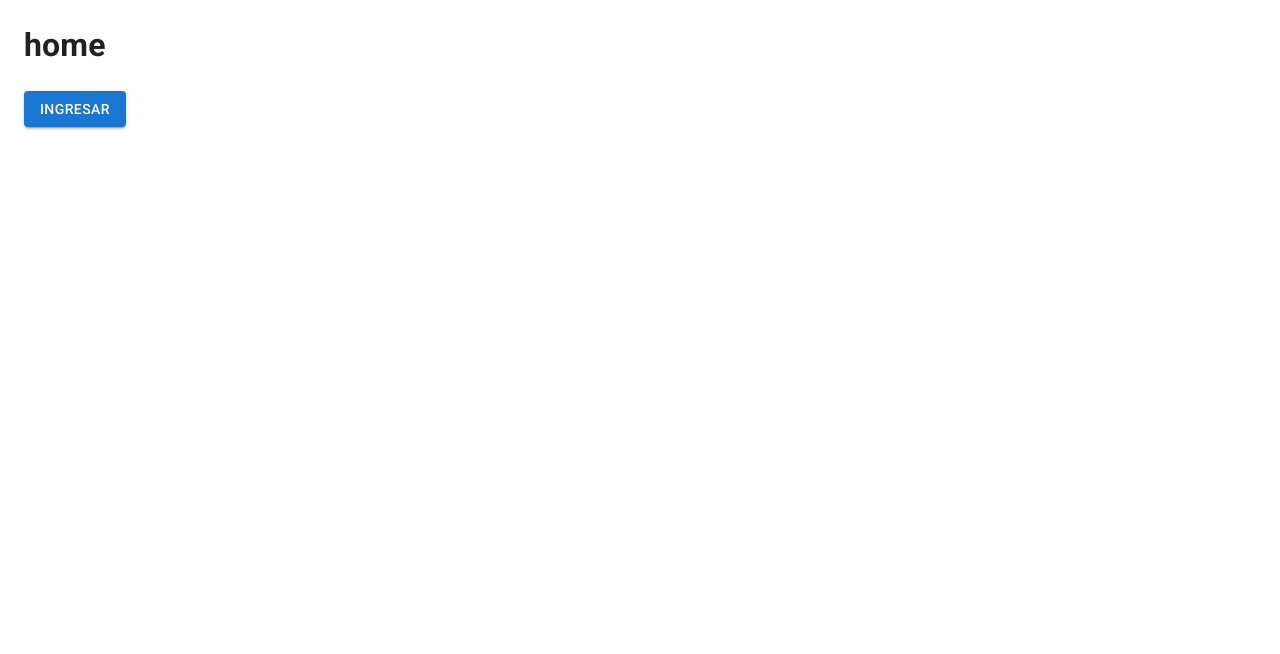
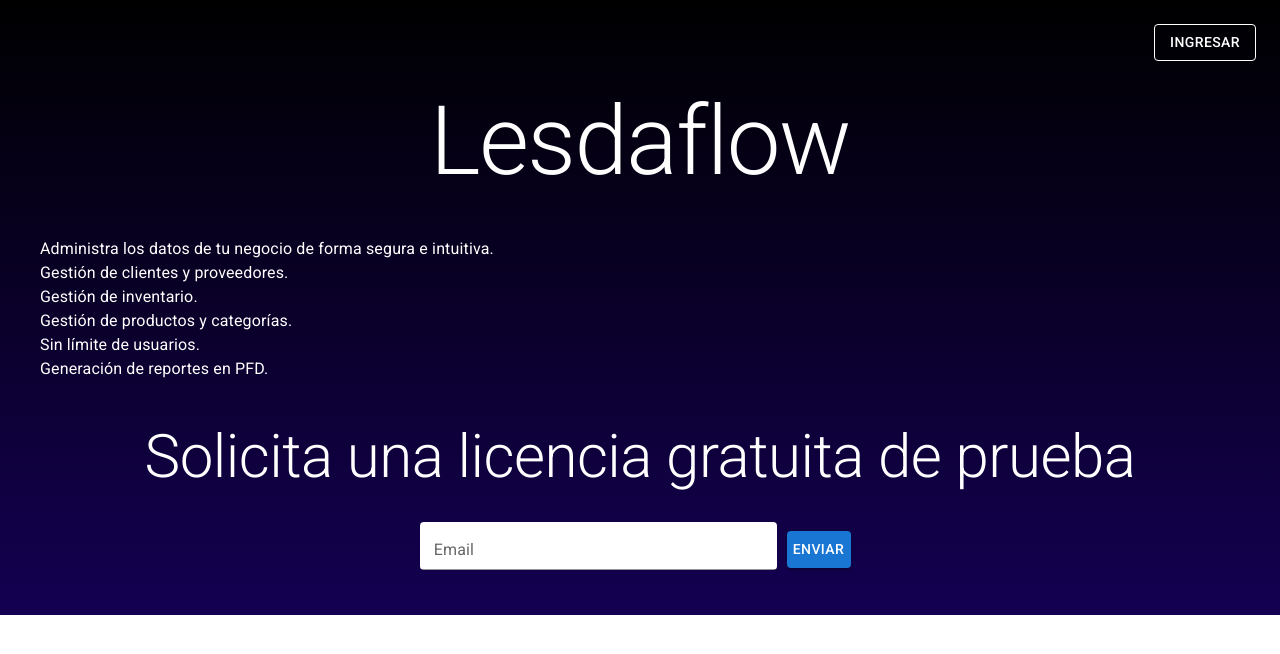
Before and after one commit to matias0303456/lesdaflow_client, a React (Vite) app: page / in a window 1280 px wide. Shown: the top 654 px of the page. Built offline with nearby package versions, Linux system fonts and the light colour scheme.

Commit message:
avances home

```diff
--- a/src/App.jsx
+++ b/src/App.jsx
@@ -1,5 +1,4 @@
 import { BrowserRouter, Routes, Route } from "react-router-dom"
-import { Container } from "@mui/material";
 import CssBaseline from '@mui/material/CssBaseline';
 
 import { MessageProvider } from "./providers/MessageProvider";
@@ -15,6 +14,7 @@ import { Clients } from './pages/Clients'
 import { Suppliers } from './pages/Suppliers'
 import { Categories } from './pages/Categories'
 import { Users } from './pages/Users'
+import { Reports } from "./pages/Reports";
 import { Profile } from "./pages/Profile";
 import { Error } from './pages/Error'
 
@@ -23,7 +23,6 @@ function App() {
     <MessageProvider>
       <AuthProvider>
         <CssBaseline />
-        <Container maxWidth="xl">
         <BrowserRouter>
           <Routes>
             <Route path="/" element={<Home />} />
@@ -36,11 +35,11 @@ function App() {
             <Route path="/proveedores" element={<Suppliers />} />
             <Route path="/categorias" element={<Categories />} />
             <Route path="/usuarios" element={<Users />} />
+            <Route path="/reportes" element={<Reports />} />
             <Route path="/perfil" element={<Profile />} />
             <Route path="*" element={<Error />} />
           </Routes>
         </BrowserRouter>
-        </Container>
       </AuthProvider>
     </MessageProvider>
   )
--- a/src/components/Layout.jsx
+++ b/src/components/Layout.jsx
@@ -180,7 +180,7 @@ export function Layout({ children, title }) {
                                 <MenuItem
                                     sx={{ display: 'flex', alignItems: 'center', gap: 1 }}
                                     onClick={() => {
-                                        navigate('/')
+                                        navigate('/login')
                                         setAuth(null)
                                         localStorage.removeItem('auth')
                                     }}>
--- a/src/hooks/useForm.jsx
+++ b/src/hooks/useForm.jsx
@@ -26,7 +26,7 @@ export function useForm({ defaultData, rules }) {
                 setDisabled(false)
                 flag = false
             }
-            if (rules[key]?.minLength && formData[key]?.length < rules[key]?.maxLength) {
+            if (rules[key]?.minLength && formData[key]?.length < rules[key]?.minLength) {
                 result[key] = { ...result[key], type: 'minLength' }
                 setDisabled(false)
                 flag = false
--- a/src/pages/Home.jsx
+++ b/src/pages/Home.jsx
@@ -1,8 +1,9 @@
 import { useContext, useEffect } from "react";
 import { useNavigate } from "react-router-dom";
-import { Button } from "@mui/material";
+import { Box, Button, FormControl, Input, InputLabel, Typography } from "@mui/material";
 
 import { AuthContext } from "../providers/AuthProvider";
+import { useForm } from "../hooks/useForm";
 
 export function Home() {
 
@@ -10,14 +11,90 @@ export function Home() {
 
     const navigate = useNavigate()
 
+    const { formData, setFormData, handleChange, disabled, setDisabled, validate, reset, errors } = useForm({
+        defaultData: { email: '' },
+        rules: { email: { required: true, maxLength: 55 } }
+    })
+
     useEffect(() => {
         if (auth) return navigate('/inventario')
     }, [])
 
     return (
-        <div>
-            <h1>home</h1>
-            <Button variant="contained" onClick={() => navigate('/login')}>Ingresar</Button>
-        </div>
+        <Box sx={{ background: "linear-gradient(black, #140052)" }}>
+            <Box display="flex" justifyContent="end" padding={3}>
+                <Button
+                    variant="outlined"
+                    sx={{ color: "white", borderColor: "white" }}
+                    onClick={() => navigate('/login')}
+                >
+                    Ingresar
+                </Button>
+            </Box>
+            <Typography variant="h1" color="white" textAlign="center" sx={{
+                fontSize: { xs: 50, sm: 96 }
+            }}>
+                Lesdaflow
+            </Typography>
+            <Box sx={{ padding: 5 }}>
+                <Typography variant="body1" color="white" textAlign="left">
+                    Administra los datos de tu negocio de forma segura e intuitiva.
+                </Typography>
+                <Typography variant="body1" color="white" textAlign="left">
+                    Gestión de clientes y proveedores.
+                </Typography>
+                <Typography variant="body1" color="white" textAlign="left">
+                    Gestión de inventario.
+                </Typography>
+                <Typography variant="body1" color="white" textAlign="left">
+                    Gestión de productos y categorías.
+                </Typography>
+                <Typography variant="body1" color="white" textAlign="left">
+                    Sin límite de usuarios.
+                </Typography>
+                <Typography variant="body1" color="white" textAlign="left">
+                    Generación de reportes en PFD.
+                </Typography>
+            </Box>
+            <Box sx={{ padding: 5, paddingTop: 0 }}>
+                <Typography variant="h2" color="white" textAlign="center" marginBottom={3}>
+                    Solicita una licencia gratuita de prueba
+                </Typography>
+                <form style={{
+                    display: 'flex',
+                    justifyContent: 'center',
+                    alignItems: 'center',
+                    padding: 5
+                }} onChange={handleChange}>
+                    <FormControl sx={{ backgroundColor: 'white', borderRadius: 1, width: '30%' }}>
+                        <InputLabel htmlFor="email">Email</InputLabel>
+                        <Input id="email" type="email" name="email" value={formData.email} sx={{ paddingX: 1 }} />
+                        {errors.email?.type === 'required' &&
+                            <Typography variant="caption" color="red" marginTop={1}>
+                                * El email es requerido.
+                            </Typography>
+                        }
+                        {errors.email?.type === 'maxLength' &&
+                            <Typography variant="caption" color="red" marginTop={1}>
+                                * El email es demasiado largo.
+                            </Typography>
+                        }
+                    </FormControl>
+                    <FormControl sx={{
+                        display: 'flex',
+                        flexDirection: 'row',
+                        gap: 1,
+                        justifyContent: 'center',
+                        marginTop: 1
+                    }}>
+                        <Button type="submit" variant="contained" sx={{
+                            width: '40%'
+                        }}>
+                            Enviar
+                        </Button>
+                    </FormControl>
+                </form>
+            </Box>
+        </Box>
     )
 }
--- a/src/pages/Login.jsx
+++ b/src/pages/Login.jsx
@@ -79,7 +79,7 @@ export function Login() {
                             }
                             {errors.password?.type === 'minLength' &&
                                 <Typography variant="caption" color="red" marginTop={1}>
-                                    * Este valor es demasiado corto.
+                                    * La contraseña es demasiado corta.
                                 </Typography>
                             }
                             {errors.password?.type === 'maxLength' &&
@@ -92,14 +92,18 @@ export function Login() {
                             <Button type="submit" variant="contained" sx={{
                                 width: '50%',
                                 margin: '0 auto',
-                                marginTop: 1,
-                                marginBottom: 4
+                                marginTop: 1
                             }} disabled={disabled}>
                                 Ingresar
                             </Button>
                         </FormControl>
                     </Box>
                 </form>
+                <Box textAlign="center" sx={{ marginTop: 4 }}>
+                    <Button variant="text" onClick={() => navigate('/')}>
+                        Recuperar contraseña
+                    </Button>
+                </Box>
                 <Box textAlign="center">
                     <Button variant="text" onClick={() => navigate('/')}>
                         Volver al inicio
--- /dev/null
+++ b/src/pages/Reports.jsx
@@ -0,0 +1,9 @@
+import { Layout } from "../components/Layout";
+
+export function Reports(){
+    return (
+        <Layout title="Reportes">
+
+        </Layout>
+    )
+}
```
Lines whose indentation alone changed are shown as unchanged.
